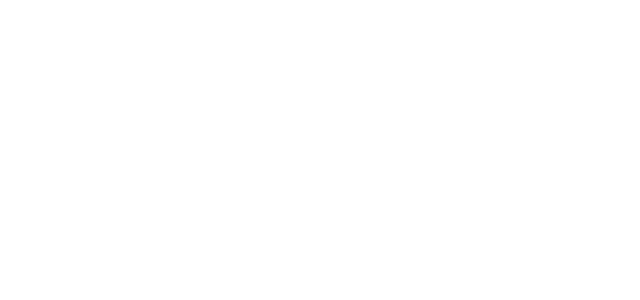
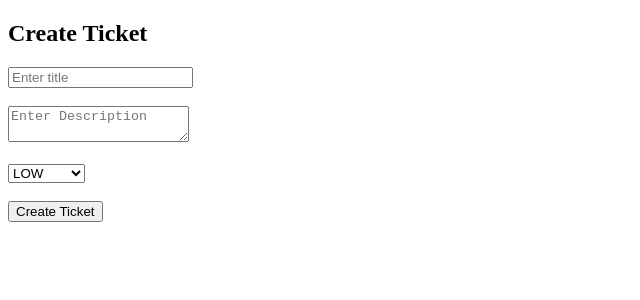
Before and after one commit to devashree1509/ticketing-sys, a React (Vite) app in the folder ticketing-frontend/: page /tickets/new in a window 1280 px wide. Before the commit this address had no page. Shown: the top 300 px of the page, without its empty margins (0-640 px from the left). Built offline with nearby package versions, Linux system fonts and the light colour scheme.

Commit message:
Day 24:Create ticket UI

```diff
--- a/ticketing-frontend/src/App.jsx
+++ b/ticketing-frontend/src/App.jsx
@@ -3,12 +3,16 @@
 
 import Login from "./pages/Login.jsx";
 import Dashboard from "./pages/Dashboard.jsx";
+import Tickets from "./pages/Tickets.jsx";
+import CreateTicket from "./pages/CreateTicket.jsx"
 function App() {
     return(
         <BrowserRouter>
             <Routes>
-                <Route path="/" element={<Login/>}/>
+                <Route path="/login" element={<Login/>}/>
                 <Route path="/dashboard" element={<Dashboard/>}/>
+                <Route path="/tickets" element={<Tickets/>}/>
+                <Route path="/tickets/new" element={<CreateTicket/>}/>
             </Routes>
         </BrowserRouter>
 
--- /dev/null
+++ b/ticketing-frontend/src/pages/CreateTicket.jsx
@@ -0,0 +1,69 @@
+import React, { useState } from "react";
+import axiosInstance from "../api/axios";
+import { useNavigate } from "react-router-dom";
+
+function CreateTicket(){
+    const[title,setTitle]=useState("");
+    const[description,setDescription]=useState("");
+    const[priority,setPriority]=useState("LOW");
+
+    const navigate = useNavigate();
+
+    const handleSubmit = async(e) =>{
+        e.preventDefault();
+
+        if(!title || !description){
+            alert("All fields are required");
+            return;
+            }
+        try{
+            await axiosInstance.post("/tickets",{
+                title,
+                description,
+                priority
+                });
+            alert("Ticket created");
+
+            navigate("/tickets");
+            }
+        catch(err){
+            console.log(err);
+            alert("Error in Creating ticket");
+            }
+         }
+    return(
+        <div>
+            <h2>Create Ticket</h2>
+            <form onSubmit={handleSubmit}>
+            <input
+            type="text"
+            placeholder="Enter title"
+            value={title}
+            onChange={(e) => setTitle(e.target.value)}
+            />
+            <br /><br />
+
+            <textarea
+            placeholder="Enter Description"
+            value={description}
+            onChange={(e)=> setDescription(e.target.value)}
+            />
+            <br /> <br />
+
+            <select
+            value={priority}
+            onChange={(e)=> setPriority(e.target.value)}
+            >
+            <option value="LOW">LOW</option>
+            <option value="MEDIUM">MEDIUM</option>
+            <option value="HIGH">HIGH</option>
+            </select>
+            <br /> <br />
+
+            <button type="submit">Create Ticket</button>
+            </form>
+        </div>
+        );
+}
+
+export default CreateTicket;
--- a/ticketing-frontend/src/pages/Tickets.jsx
+++ b/ticketing-frontend/src/pages/Tickets.jsx
@@ -1,8 +1,53 @@
-import React from "react";
+import React,{ useEffect,useState} from "react";
+import axiosInstance from "../api/axios";
 
-function Ticket(){
-    return(
-        <div><h2>Ticket List</h2></div>
-        )
-    }
-export default Ticket;
+function Tickets(){
+    const[tickets,setTickets]=useState([]);
+
+    const fetchTickets = async () => {
+        try{
+            const res = await axiosInstance.get("/tickets");
+            console.log(res.data);
+            setTickets(res.data.data.content);
+            } catch(err){
+                console.log(err);
+                }
+            };
+
+        useEffect(() => {
+            fetchTickets();
+            }, []);
+
+        return (
+           <div>
+             <h2>Ticket List</h2>
+
+            {tickets.length === 0 ? (
+                <p>No Tickets found </p>
+                    ):(
+                        <table border = "1" cellpadding = "10">
+                            <thead>
+                                <tr>
+                                    <th>ID</th>
+                                    <th>Title</th>
+                                    <th>Status</th>
+                                </tr>
+                            </thead>
+
+                            <tbody>
+                                {tickets
+                                    .sort((a,b) => a.id - b.id)
+                                    .map((ticket)=>(
+                                    <tr key={ticket.id}>
+                                        <td>{ticket.id}</td>
+                                        <td>{ticket.title}</td>
+                                        <td>{ticket.status}</td>
+                                        </tr>
+                                        ))}
+                                    </tbody>
+                                    </table>
+                                    )}
+                                </div>
+                                );
+                            }
+       export default Tickets;
```
